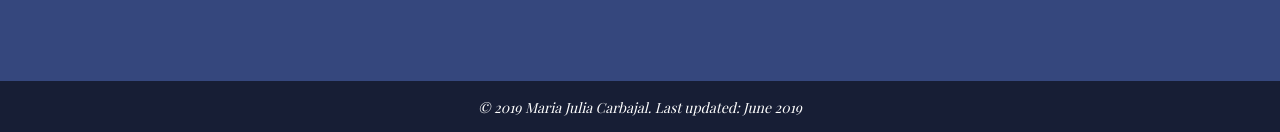
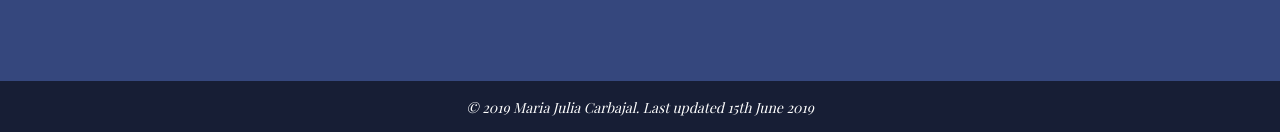
Before and after one commit to basaringaron/julie-website, a Jekyll site: the page built from index.html, in a window 1280 px wide. Shown: the part 1536-1668 px from the top of the page. Built offline with Jekyll 4.4.1, drawn with Linux system fonts in a browser that asks for light colours; some web fonts are replaced.

Commit message:
Make copyright year and last updated date automatic

```diff
--- a/_layouts/default.html
+++ b/_layouts/default.html
@@ -26,6 +26,9 @@
 
 	{{ content }}
 
-	<footer class="footer">© 2019 Maria Julia Carbajal. Last updated: June 2019</footer>
+	<footer class="footer">
+		© {{ site.time | date: "%Y" }} Maria Julia Carbajal.
+		Last updated {{ site.time | date_to_long_string: "ordinal" }}
+	</footer>
 </body>
 </html>
```
